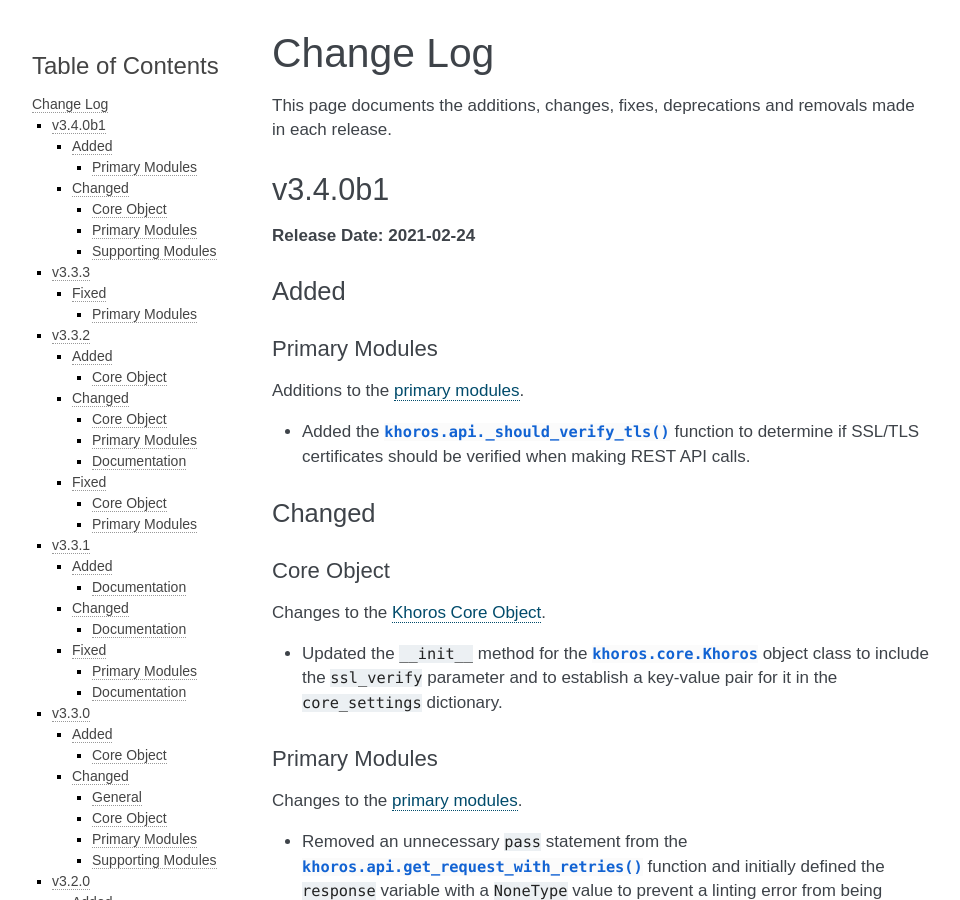
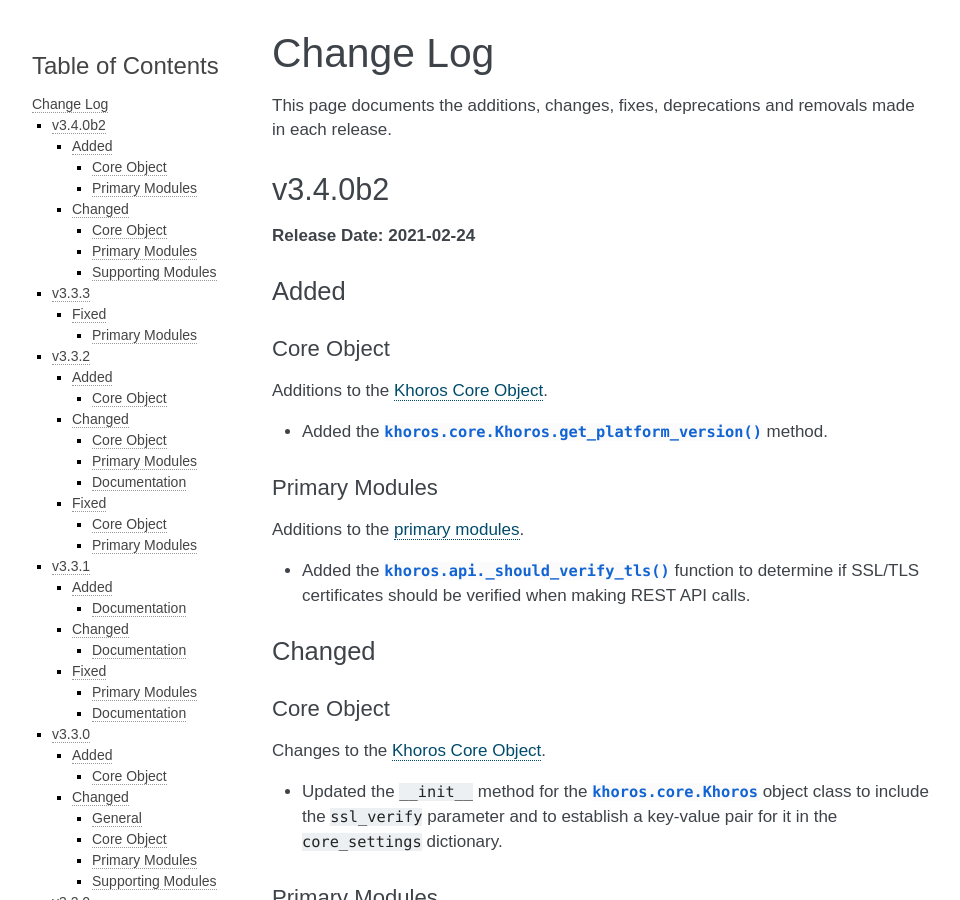
Before and after one commit to jeffshurtliff/khoros, a Sphinx documentation site: the page built from docs/changelog.rst, in a window 1280 px wide and 900 px high. Shown: the whole window, without its empty margins (148-1108 px from the left). Built offline with Sphinx 7.4.7, drawn with Linux system fonts in a browser that asks for light colours.

```diff
--- a/docs/changelog.rst
+++ b/docs/changelog.rst
@@ -4,12 +4,18 @@
 This page documents the additions, changes, fixes, deprecations and removals made in each release.
 
 ********
-v3.4.0b1
+v3.4.0b2
 ********
 **Release Date: 2021-02-24**
 
 Added
 =====
+
+Core Object
+-----------
+Additions to the :doc:`core-object-methods`.
+
+* Added the :py:meth:`khoros.core.Khoros.get_platform_version` method.
 
 Primary Modules
 ---------------
```
Also changed, not shown: 1 other file.
